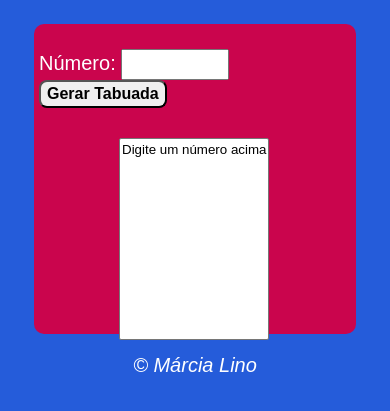
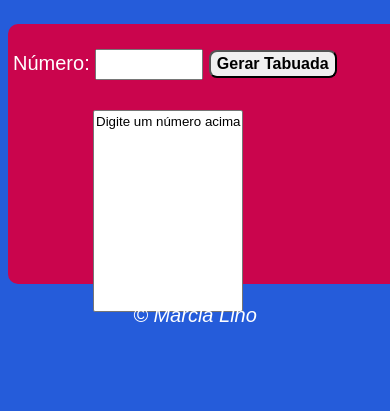
Before and after one commit to marcialino/Projeto-Tabuada, a plain HTML site: page index.html in a window 390 px wide. Shown: the part 75-486 px from the top of the page. Drawn offline with Linux system fonts and the light colour scheme.

Commit message:
Update mediaquery.css

```diff
--- a/estilos/mediaquery.css
+++ b/estilos/mediaquery.css
@@ -4,8 +4,8 @@
 
 @media screen and (min-width: 300px) and (max-width:480px){
     section{
-        width: 80vw ;
-        height:300px;
+        width: 100vw ;
+        height:250px;
     }
 }
 /* configuração para tablet*/
```
